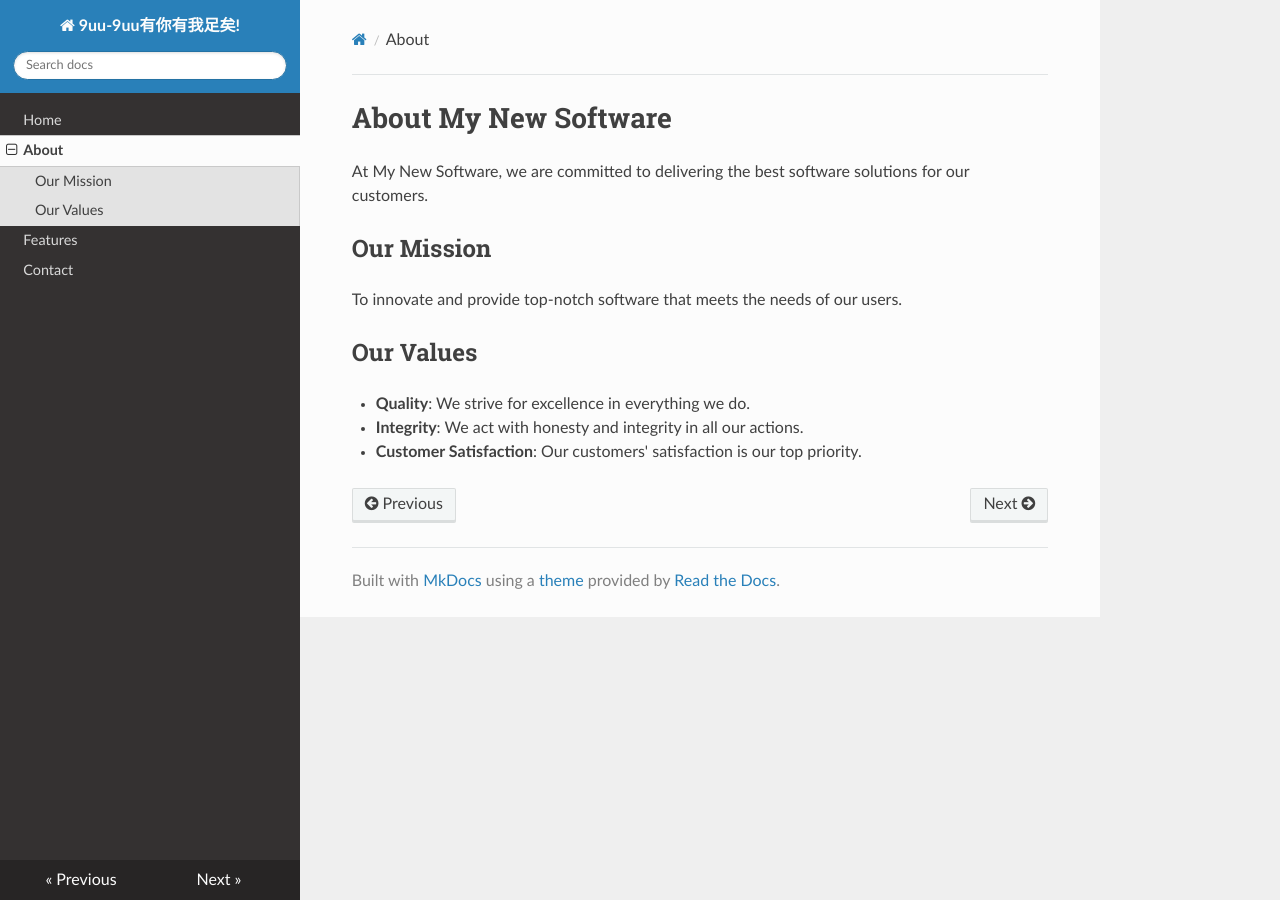
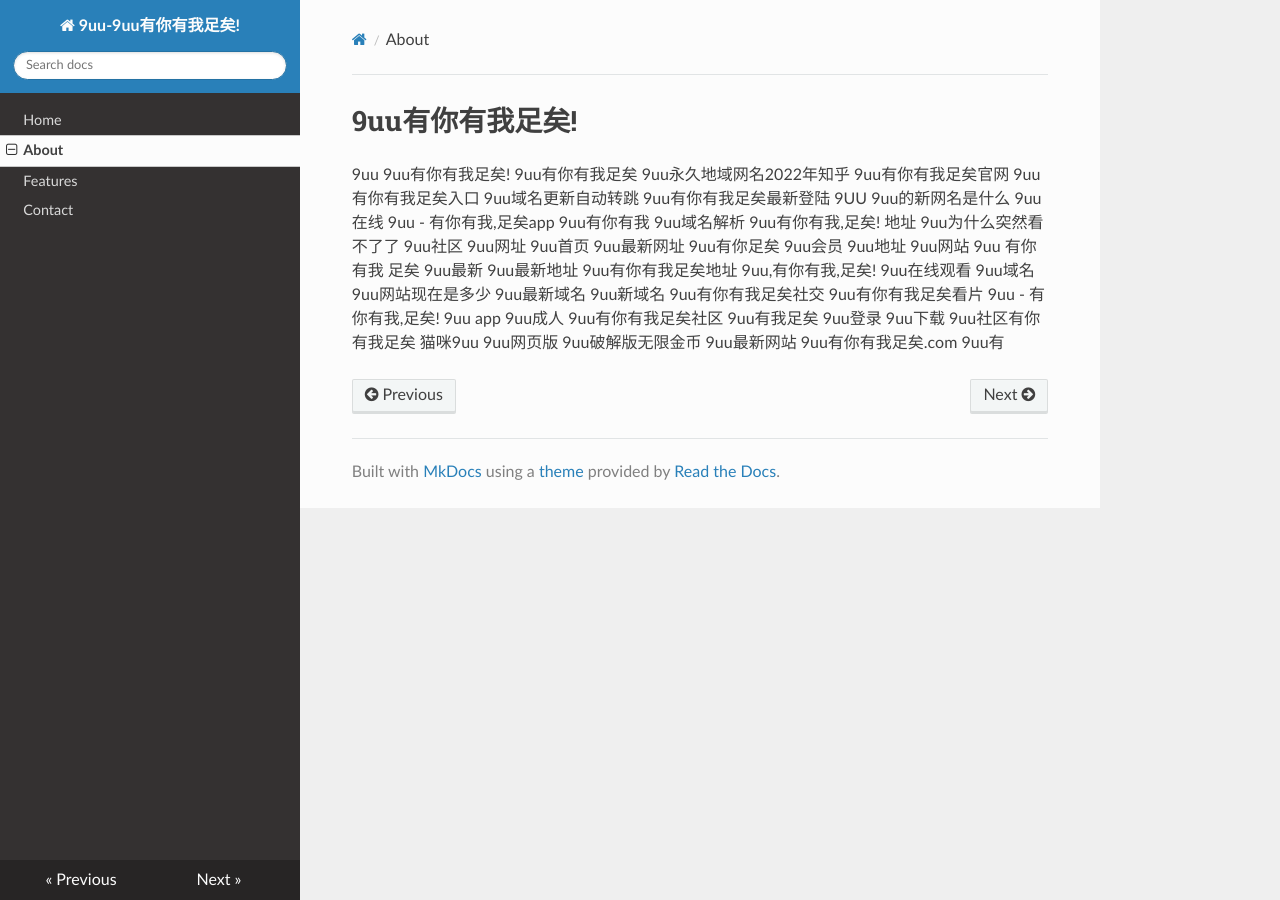
Before and after one commit to jmcoms/111, an MkDocs documentation site: the page built from docs/about.md, in a window 1280 px wide. Built offline with MkDocs 1.6.1, drawn with Linux system fonts in a browser that asks for light colours; nearby versions of some CDN libraries.

Commit message:
Update about.md

```diff
--- a/docs/about.md
+++ b/docs/about.md
@@ -1,13 +1,53 @@
-# About My New Software
+# 9uu有你有我足矣!
 
-At My New Software, we are committed to delivering the best software solutions for our customers.
 
-## Our Mission
-
-To innovate and provide top-notch software that meets the needs of our users.
-
-## Our Values
-
-- **Quality**: We strive for excellence in everything we do.
-- **Integrity**: We act with honesty and integrity in all our actions.
-- **Customer Satisfaction**: Our customers' satisfaction is our top priority.
+9uu
+9uu有你有我足矣!
+9uu有你有我足矣
+9uu永久地域网名2022年知乎
+9uu有你有我足矣官网
+9uu有你有我足矣入口
+9uu域名更新自动转跳
+9uu有你有我足矣最新登陆
+9UU
+9uu的新网名是什么
+9uu在线
+9uu - 有你有我,足矣app
+9uu有你有我
+9uu域名解析
+9uu有你有我,足矣! 地址
+9uu为什么突然看不了了
+9uu社区
+9uu网址
+9uu首页
+9uu最新网址
+9uu有你足矣
+9uu会员
+9uu地址
+9uu网站
+9uu 有你有我 足矣
+9uu最新
+9uu最新地址
+9uu有你有我足矣地址
+9uu,有你有我,足矣!
+9uu在线观看
+9uu域名
+9uu网站现在是多少
+9uu最新域名
+9uu新域名
+9uu有你有我足矣社交
+9uu有你有我足矣看片
+9uu - 有你有我,足矣!
+9uu app
+9uu成人
+9uu有你有我足矣社区
+9uu有我足矣
+9uu登录
+9uu下载
+9uu社区有你有我足矣
+猫咪9uu
+9uu网页版
+9uu破解版无限金币
+9uu最新网站
+9uu有你有我足矣.com
+9uu有
```
